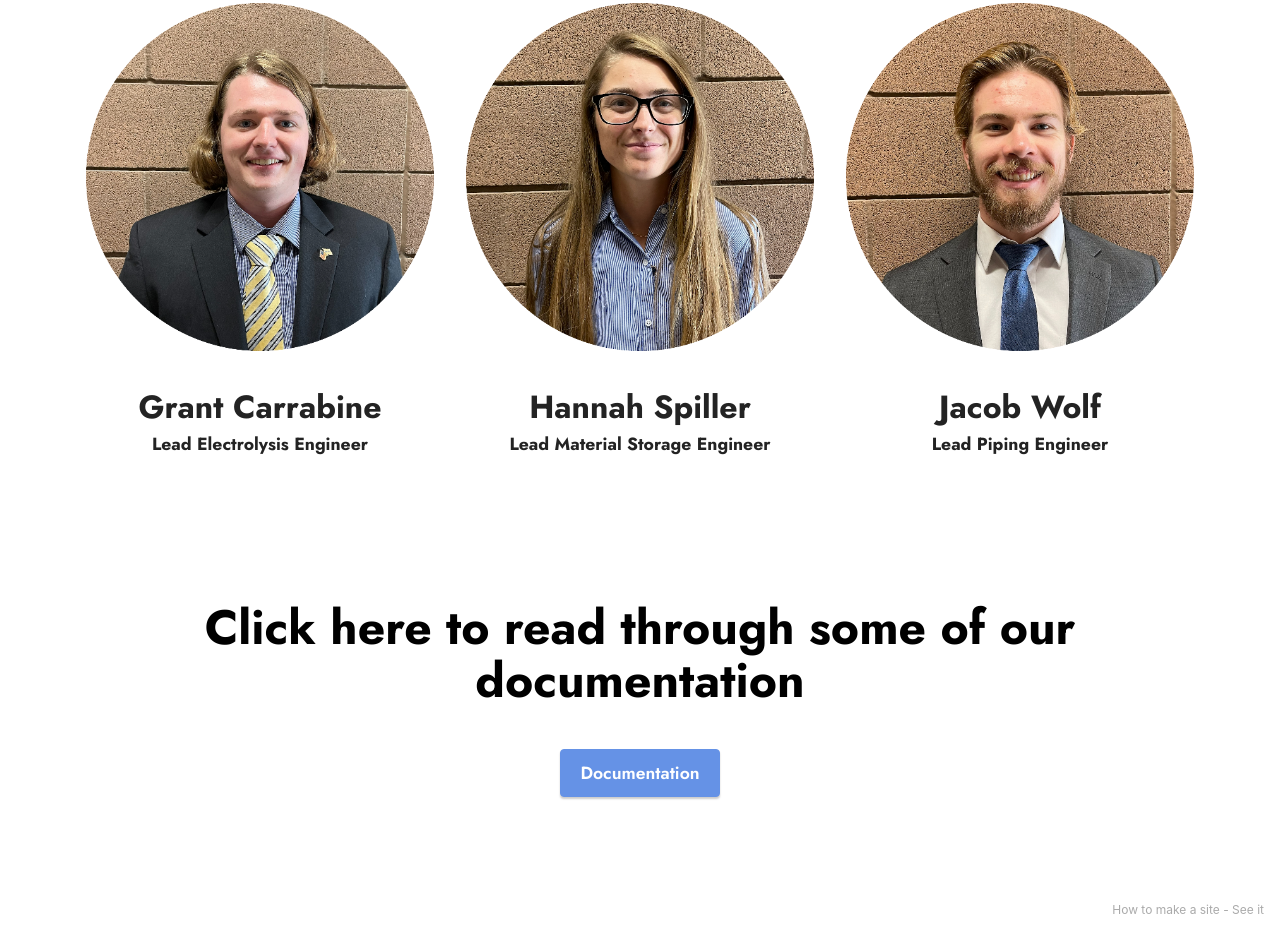
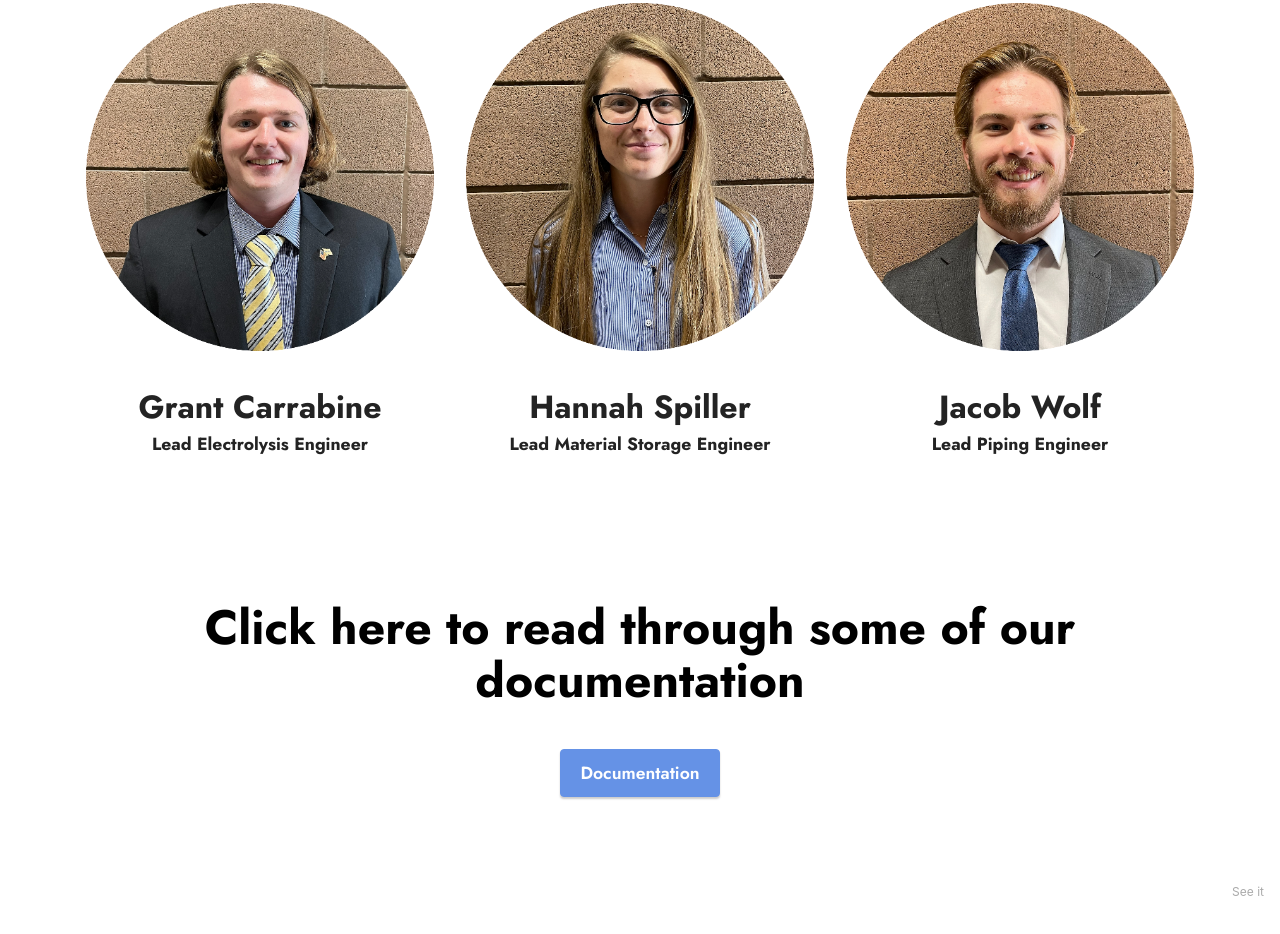
Before and after one commit to dylanastrup/erh2, a plain HTML site: page index.html in a window 1280 px wide. Shown: the part 1395-2329 px from the top of the page. After the commit the page ends 2294 px from the top, so only its background shows below. Drawn offline with Linux system fonts and the light colour scheme.

Commit message:
Update index.html

```diff
--- a/index.html
+++ b/index.html
@@ -219,7 +219,7 @@
             </div>
         </div>
     </div>
-</section><section style="background-color: #fff; font-family: -apple-system, BlinkMacSystemFont, 'Segoe UI', 'Roboto', 'Helvetica Neue', Arial, sans-serif; color:#aaa; font-size:12px; padding: 0; align-items: center; display: flex;"><a href="https://mobirise.site/n" style="flex: 1 1; height: 3rem; padding-left: 1rem;"></a><p style="flex: 0 0 auto; margin:0; padding-right:1rem;">How to make a site - <a href="https://mobirise.site/x" style="color:#aaa;">See it</a></p></section><script src="assets/bootstrap/js/bootstrap.bundle.min.js"></script>  <script src="assets/smoothscroll/smooth-scroll.js"></script>  <script src="assets/ytplayer/index.js"></script>  <script src="assets/dropdown/js/navbar-dropdown.js"></script>  <script src="assets/theme/js/script.js"></script>
+</section><section style="background-color: #fff; font-family: -apple-system, BlinkMacSystemFont, 'Segoe UI', 'Roboto', 'Helvetica Neue', Arial, sans-serif; color:#aaa; font-size:12px; padding: 0; align-items: center; display: flex;"><a href="https://mobirise.site/n" style="flex: 1 1; height: 0rem; padding-left: 1rem;"></a><p style="flex: 0 0 auto; margin:0; padding-right:1rem;"><a href="https://mobirise.site/x" style="color:#aaa;">See it</a></p></section><script src="assets/bootstrap/js/bootstrap.bundle.min.js"></script>  <script src="assets/smoothscroll/smooth-scroll.js"></script>  <script src="assets/ytplayer/index.js"></script>  <script src="assets/dropdown/js/navbar-dropdown.js"></script>  <script src="assets/theme/js/script.js"></script>
 
 
 </body>
```
